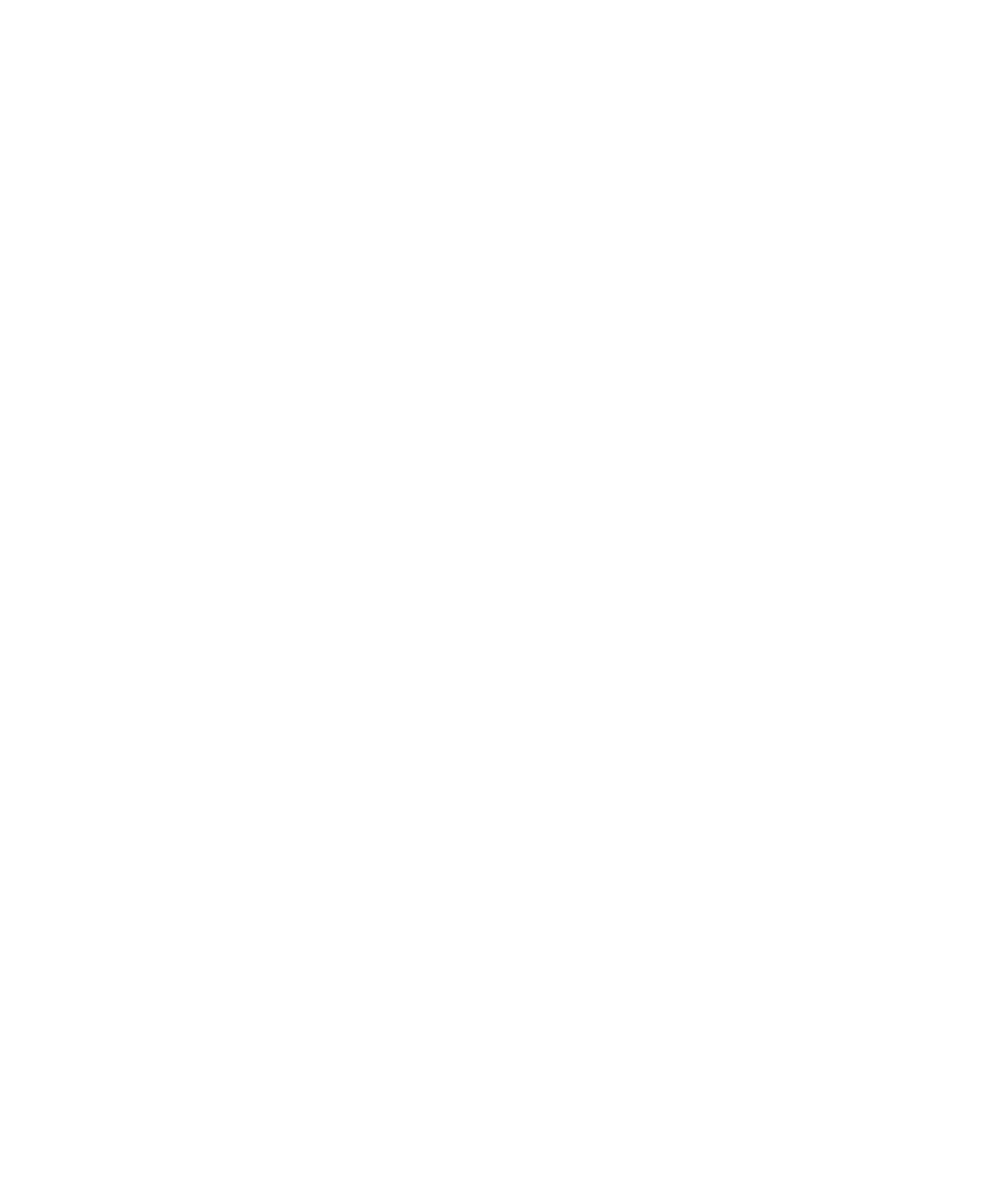
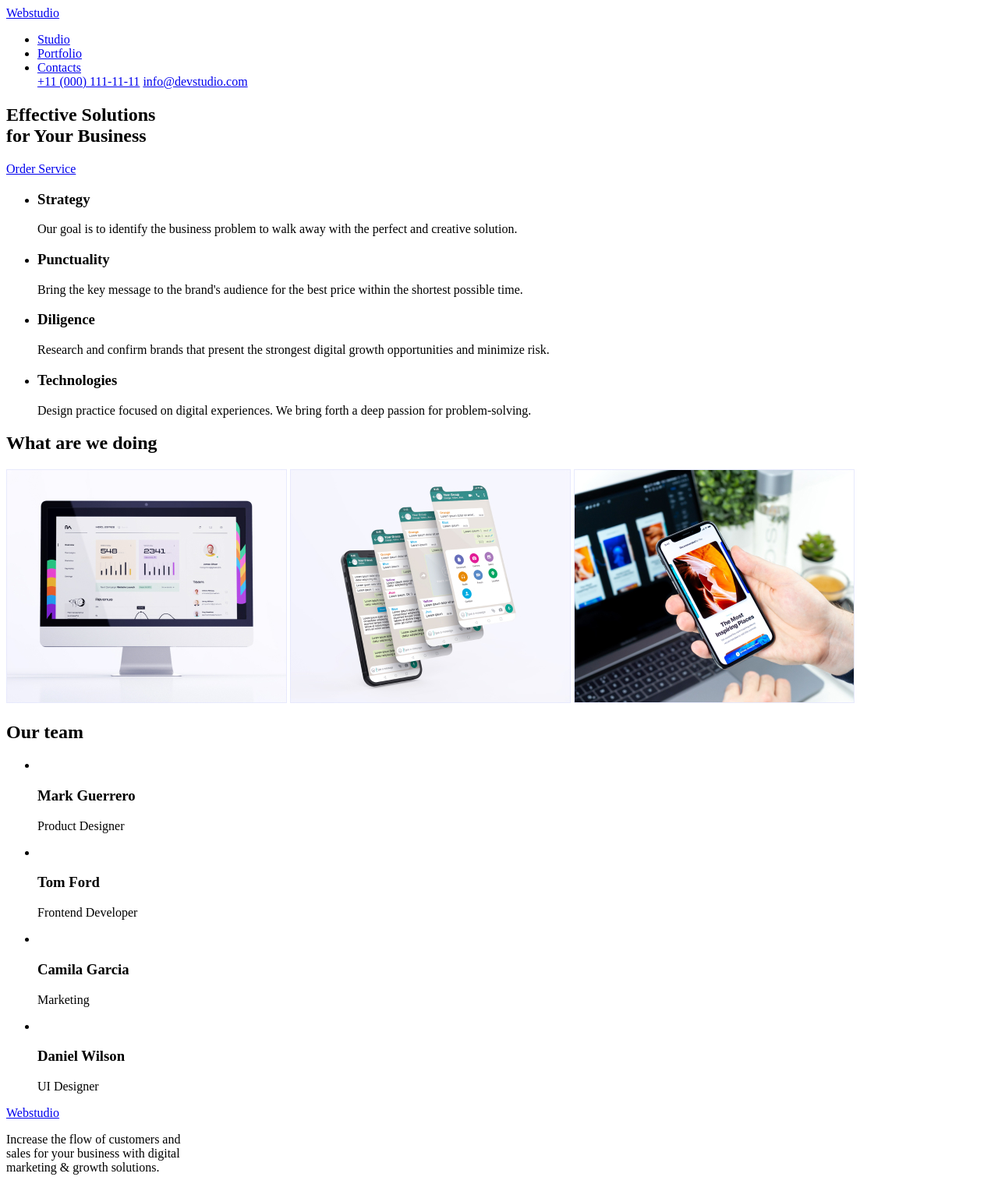
Before and after one commit to Sergey4857/goit-markup-hw-01, a plain HTML site: page index.html in a window 1280 px wide. Shown: the whole page at 78% size. Before the commit the page ends 800 px from the top, so only its background shows below. Drawn offline with Linux system fonts and the light colour scheme.

Commit message:
Main part

```diff
--- a/index.html
+++ b/index.html
@@ -1,5 +1,6 @@
 <!DOCTYPE html>
 <html lang="en">
+
 <head>
     <meta charset="UTF-8">
     <meta http-equiv="X-UA-Compatible" content="IE=edge">
@@ -7,6 +8,102 @@
     <title>Document</title>
 </head>
 <body>
+    <header>
+        <nav>
+            <a href="/">Webstudio</a>
+            <ul>
+                <li><a href="/">Studio</a></li>
+                <li><a href="/">Portfolio</a></li>
+                <li><a href="/">Contacts</a></li>
+                <a href="tel:+11 (000) 111-11-11">+11 (000) 111-11-11</a>
+                <a href="mailto:info@devstudio.com">info@devstudio.com</a>
+            </ul>
+        </nav>
+    </header>
+
+    <main>
+        <div>
+            <section>
+                <h1>Effective Solutions<br>for Your Business</h1>
+                <a href="/">Order Service</a>
+            </section>
+        </div>
+
+        <section>
+            <ul>
+                <li>
+                    <h3>Strategy</h3>
+                    <p>Our goal is to identify the business
+                        problem to walk away with the perfect and creative solution. </p>
+                </li>
+                <li>
+                    <h3>Punctuality</h3>
+                    <p>Bring the key message to the brand's audience for the best price within the shortest possible
+                        time.
+                    </p>
+                </li>
+                <li>
+                    <h3>Diligence</h3>
+                    <p>Research and confirm brands that present the strongest digital growth opportunities and minimize
+                        risk.</p>
+                </li>
+                <li>
+                    <h3>Technologies</h3>
+                    <p>Design practice focused on digital experiences. We bring forth a deep passion for
+                        problem-solving.
+                    </p>
+                </li>
+            </ul>
+        </section>
+
+        <section>
+            <h2>What are we doing</h2>
+            <a href="./"><img src="./images/Rectangle 71.jpg" width="360 px" alt=""></a>
+            <a href="./"><img src="./images/Rectangle 72.jpg" width="360 px" alt=""></a>
+            <a href="./"><img src="./images/Rectangle 73.jpg" width="360 px" alt=""></a>
+        </section>
+
+        <section>
+            <div>
+                <h2>Our team</h2>
+
+                <ul>
+
+                    <li>
+                        <img src="" alt="">
+                        <h3>Mark Guerrero</h3>
+                        <p>Product Designer</p>
+                    </li>
+
+                    <li>
+                        <img src="" alt="">
+                        <h3>Tom Ford</h3>
+                        <p>Frontend Developer</p>
+
+                    </li>
+                    <li>
+                        <img src="" alt="">
+                        <h3>Camila Garcia</h3>
+                        <p>Marketing</p>
+                    </li>
+                    <li>
+                        <img src="" alt="">
+                        <h3>Daniel Wilson</h3>
+                        <p>UI Designer</p>
+                    </li>
+                </ul>
+            </div>
+        </section>
+
+    </main>
+
+    <footer>
+        <a href="/">Webstudio</a>
+
+        <p>Increase the flow of customers and <br> sales for your business with digital <br> marketing & growth
+            solutions.</p>
+    </footer>
 
 </body>
+
 </html>
```
